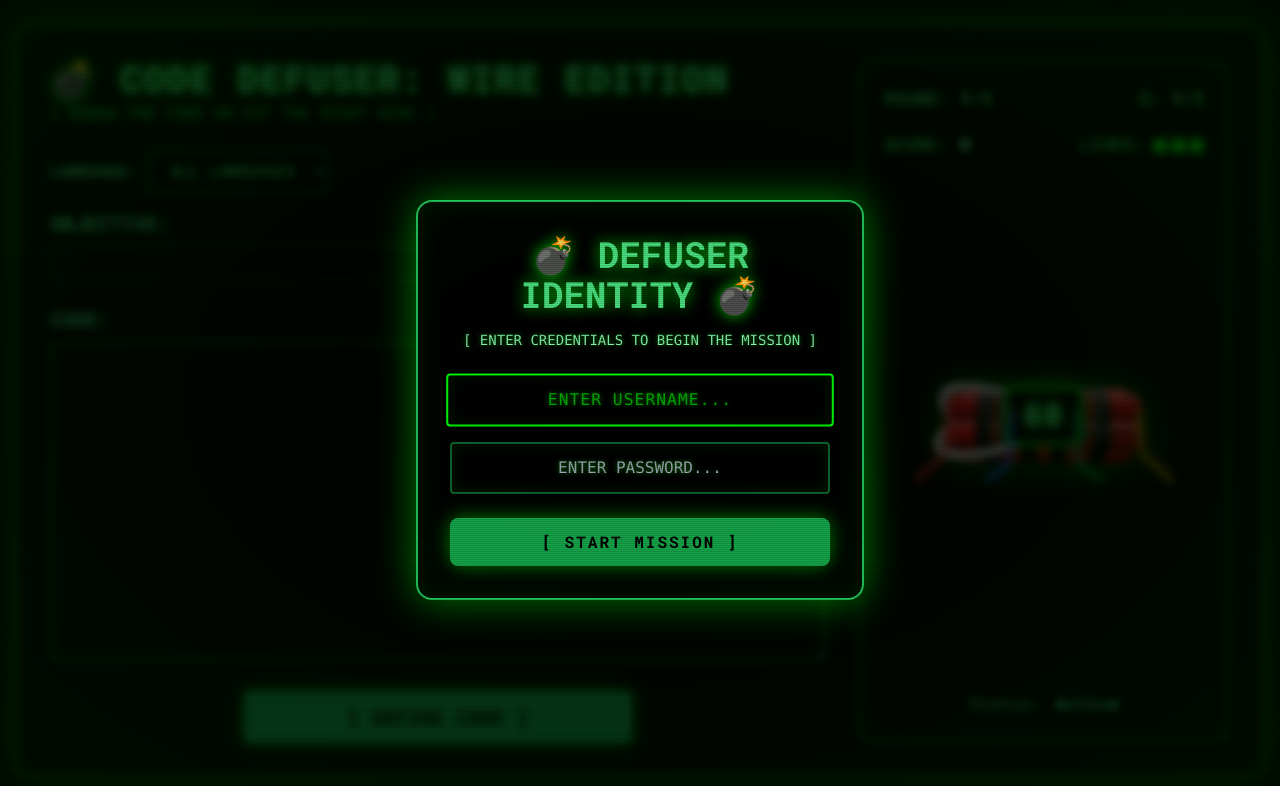
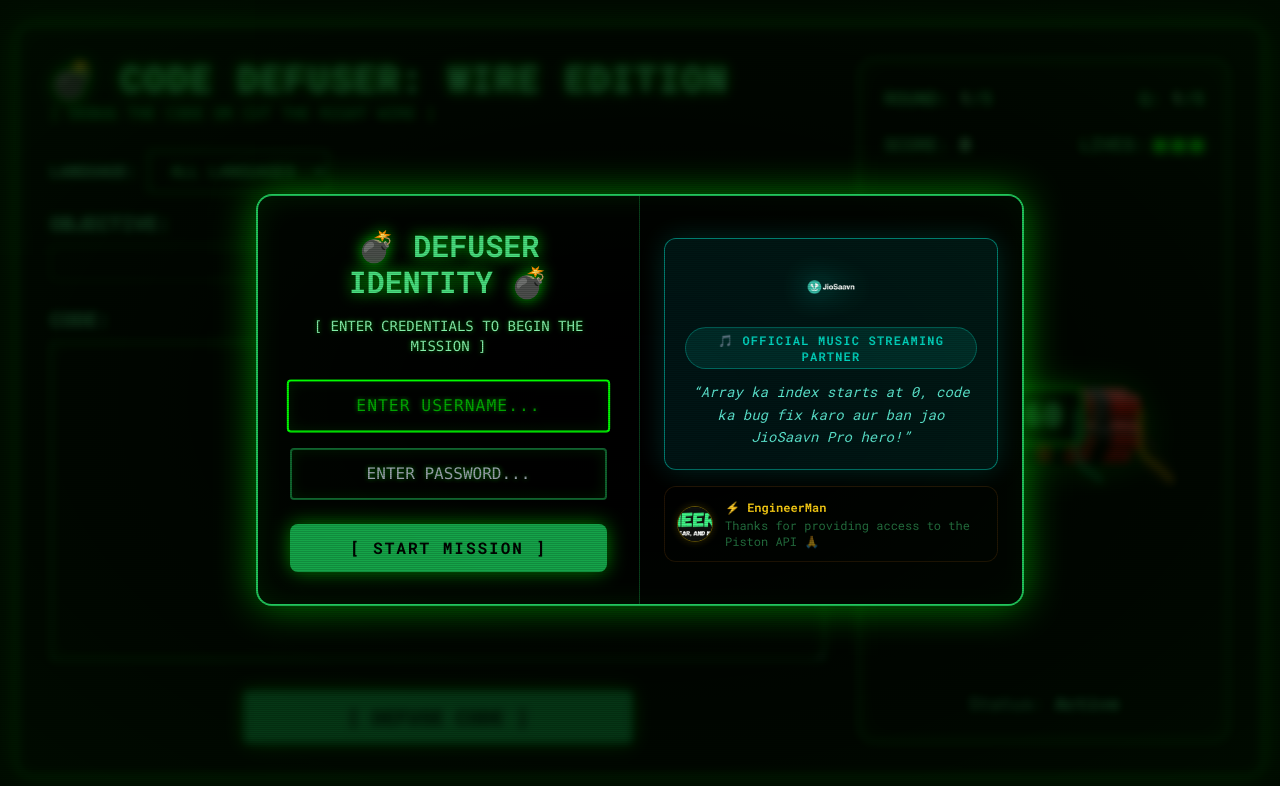
Before and after one commit to ElectricSpectra/CodeBlast, a plain HTML site: page index.html in a window 1280 px wide. Drawn offline with nearby package versions, Linux system fonts and the light colour scheme.

```diff
--- a/index.html
+++ b/index.html
@@ -156,8 +156,11 @@
     <!-- Modals Container -->
     <div id="modal-container" class="fixed inset-0 z-50 hidden items-center justify-center p-4 backdrop-blur-sm bg-black/70">
         <!-- Username Modal -->
-        <div id="username-modal" class="hidden w-full max-w-md bg-black rounded-2xl p-8 text-center shadow-2xl border-2 border-green-500" style="box-shadow: 0 0 40px rgba(0, 255, 0, 0.5), inset 0 0 30px rgba(0, 255, 0, 0.1);">
-            <h2 class="text-4xl font-bold mb-4 text-green-400" style="text-shadow: 0 0 15px rgba(0, 255, 0, 0.8);">💣 DEFUSER IDENTITY 💣</h2>
+        <div id="username-modal" class="hidden w-full max-w-3xl bg-black rounded-2xl overflow-hidden shadow-2xl border-2 border-green-500" style="box-shadow: 0 0 40px rgba(0, 255, 0, 0.5), inset 0 0 30px rgba(0, 255, 0, 0.1);">
+            <div class="grid grid-cols-1 md:grid-cols-2">
+                <!-- Left: Login form -->
+                <div class="p-8 text-center border-b md:border-b-0 md:border-r border-green-500/30">
+                    <h2 class="text-3xl font-bold mb-4 text-green-400" style="text-shadow: 0 0 15px rgba(0, 255, 0, 0.8);">💣 DEFUSER IDENTITY 💣</h2>
                     <p class="text-green-300 mb-6 font-mono text-sm" style="text-shadow: 0 0 5px rgba(0, 255, 0, 0.5);">[ ENTER CREDENTIALS TO BEGIN THE MISSION ]</p>
                     <input id="username-input" type="text" maxlength="20" placeholder="ENTER USERNAME..." class="w-full p-3 mb-4 bg-black text-green-400 border-2 border-green-500/50 rounded font-mono text-center focus:outline-none focus:ring-2 focus:ring-green-500 focus:border-green-500" style="text-shadow: 0 0 5px rgba(0, 255, 0, 0.5); box-shadow: inset 0 0 15px rgba(0, 255, 0, 0.1);" autocomplete="off" />
                     <input id="password-input" type="password" maxlength="20" placeholder="ENTER PASSWORD..." class="w-full p-3 mb-6 bg-black text-green-400 border-2 border-green-500/50 rounded font-mono text-center focus:outline-none focus:ring-2 focus:ring-green-500 focus:border-green-500" style="text-shadow: 0 0 5px rgba(0, 255, 0, 0.5); box-shadow: inset 0 0 15px rgba(0, 255, 0, 0.1);" autocomplete="off" />
@@ -166,9 +169,28 @@
                         [ START MISSION ]
                     </button>
                 </div>
+                <!-- Right: Sponsors -->
+                <div class="p-6 flex flex-col gap-4 justify-center" style="background: rgba(0,0,0,0.6);">
+                    <!-- JioSaavn Partnership Card -->
+                    <div class="rounded-xl p-5 text-center" style="background: rgba(0,25,25,0.85); border: 1px solid rgba(0,210,190,0.55); box-shadow: 0 0 28px rgba(0,210,190,0.2);">
+                        <img src="JioSaavn.png" alt="JioSaavn" class="h-14 object-contain mx-auto mb-3" style="filter: drop-shadow(0 0 14px rgba(0,210,190,0.85));">
+                        <div class="text-xs font-bold tracking-widest uppercase mb-3 py-1 px-3 rounded-full inline-block" style="color: rgba(0,210,190,1); background: rgba(0,210,190,0.12); border: 1px solid rgba(0,210,190,0.35);">🎵 Official Music Streaming Partner</div>
+                        <p class="italic text-sm leading-relaxed" style="color: #5eead4;">&ldquo;Array ka index starts at 0, code ka bug fix karo aur ban jao JioSaavn Pro hero!&rdquo;</p>
+                    </div>
+                    <!-- EngineerMan Shoutout — compact -->
+                    <div class="rounded-xl p-3 flex items-center gap-3 border border-yellow-900/30" style="background: rgba(0,0,0,0.5);">
+                        <img src="engineerman.png" alt="EngineerMan" class="h-9 w-9 rounded-full object-cover flex-shrink-0" style="border: 1px solid rgba(250,204,21,0.4); box-shadow: 0 0 8px rgba(250,204,21,0.2);">
+                        <div>
+                            <div class="text-yellow-400 text-xs font-bold">⚡ EngineerMan</div>
+                            <div class="text-green-400/50 text-xs mt-0.5">Thanks for providing access to the Piston API 🙏</div>
+                        </div>
+                    </div>
+                </div>
+            </div>
+        </div>
 
         <!-- Main Modal -->
-        <div id="main-modal" class="hidden w-full max-w-lg bg-black rounded p-8 text-center shadow-2xl border-2 border-green-500" style="box-shadow: 0 0 40px rgba(0, 255, 0, 0.5), inset 0 0 30px rgba(0, 255, 0, 0.1);">
+        <div id="main-modal" class="hidden w-full max-w-4xl bg-black rounded p-8 text-center shadow-2xl border-2 border-green-500" style="box-shadow: 0 0 40px rgba(0, 255, 0, 0.5), inset 0 0 30px rgba(0, 255, 0, 0.1);">
             <h2 id="modal-title" class="text-4xl font-bold mb-4 text-green-400" style="text-shadow: 0 0 15px rgba(0, 255, 0, 0.8);"></h2>
             <p id="modal-message" class="text-green-300 mb-6 font-mono" style="text-shadow: 0 0 5px rgba(0, 255, 0, 0.5);"></p>
             <div id="modal-buttons" class="flex flex-col space-y-3"></div>
```
Lines whose indentation alone changed are shown as unchanged.
